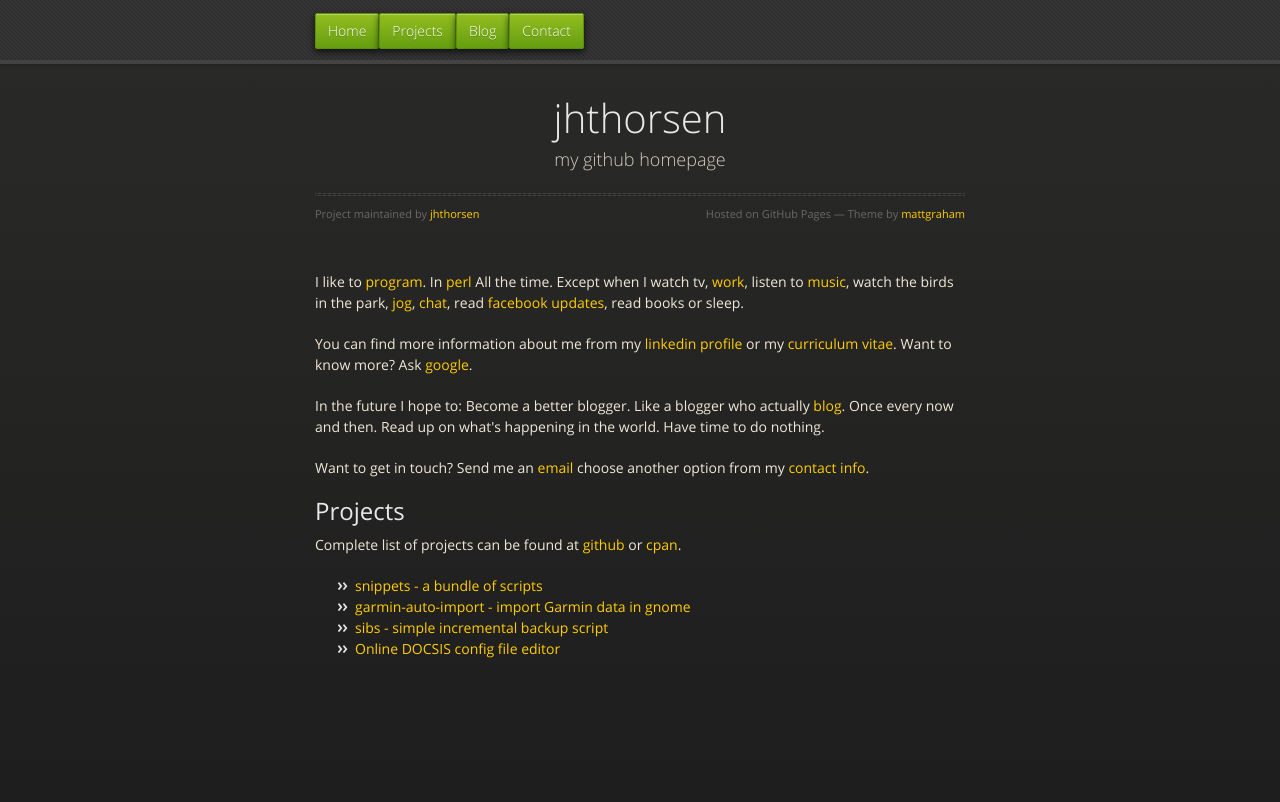
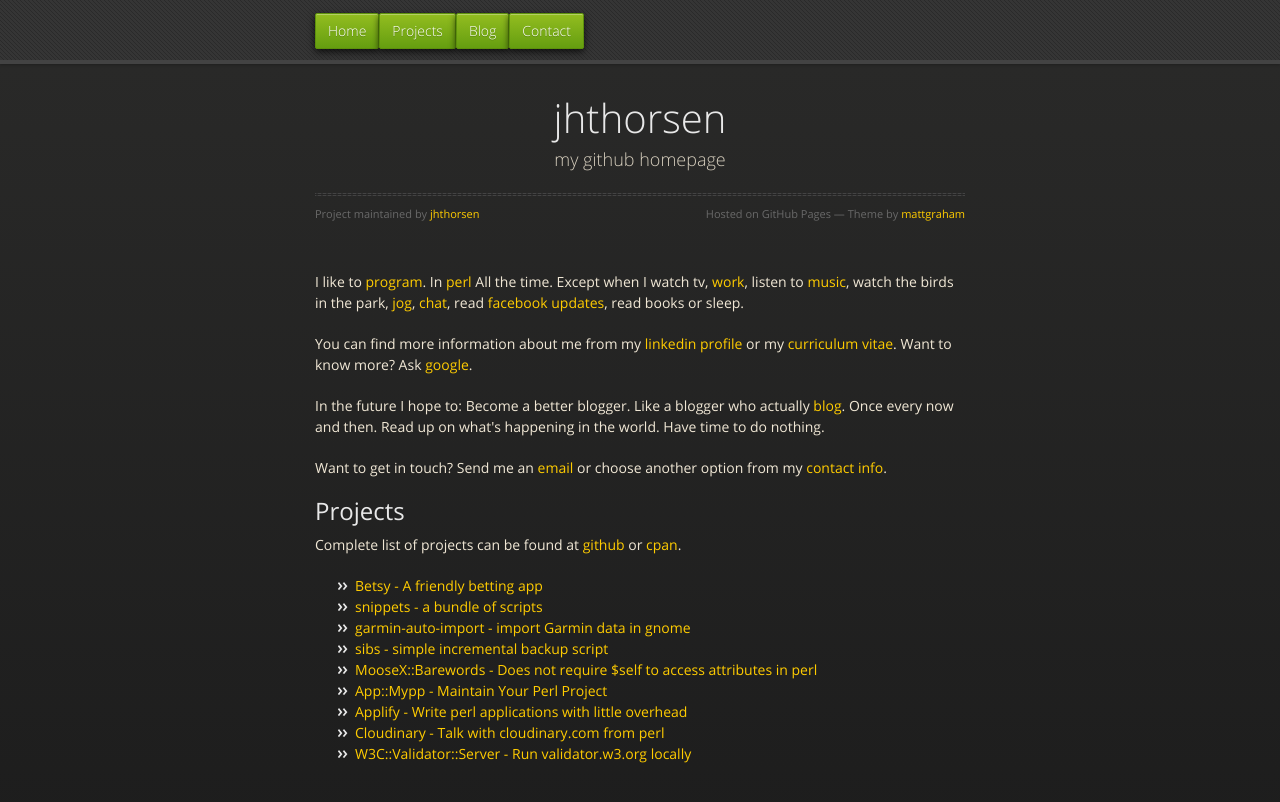
Before and after one commit to kberov/jhthorsen.github.com, a Jekyll site: the page built from index.html, in a window 1280 px wide. Shown: the top 802 px of the page. Built offline with Jekyll 4.4.1, drawn with Linux system fonts in a browser that asks for light colours; nearby versions of some CDN libraries.

Commit message:
Updated project list in index.html

```diff
--- a/index.html
+++ b/index.html
@@ -24,7 +24,7 @@
 </p>
 <p>
     Want to get in touch? Send me an <a href="mailto:jhthorsen@cpan.org">email</a>
-    choose another option from my <a href="/contact">contact info</a>.
+    or choose another option from my <a href="/contact">contact info</a>.
 </p>
 
 <h2 id="projects">Projects</h2>
@@ -35,8 +35,14 @@
 </p>
 
 <ul>
+    <li><a href="https://www.getbetsy.com">Betsy - A friendly betting app</a></li>
+    <!-- li><a href="http://www.oppstarter.no">Oppstarter - Norwegian croudsouring project</a></li -->
     <li><a href="http://jhthorsen.github.com/snippets/">snippets - a bundle of scripts</a></li>
     <li><a href="http://jhthorsen.github.com/snippets/garmin-auto-import/">garmin-auto-import - import Garmin data in gnome</a></li>
     <li><a href="http://jhthorsen.github.com/snippets/sibs">sibs - simple incremental backup script</a></li>
-    <li><a href="/service/docsis">Online DOCSIS config file editor</a></li>
+    <li><a href="https://github.com/jhthorsen/moosex-barewords">MooseX::Barewords - Does not require $self to access attributes in perl</a></li>
+    <li><a href="https://metacpan.org/module/App::Mypp">App::Mypp - Maintain Your Perl Project</a></li>
+    <li><a href="https://metacpan.org/module/Applify">Applify - Write perl applications with little overhead</a></li>
+    <li><a href="https://metacpan.org/module/Cloudinary">Cloudinary - Talk with cloudinary.com from perl</a></li>
+    <li><a href="https://metacpan.org/module/W3C::Validator::Server">W3C::Validator::Server - Run validator.w3.org locally</a></li>
 </ul>
```
